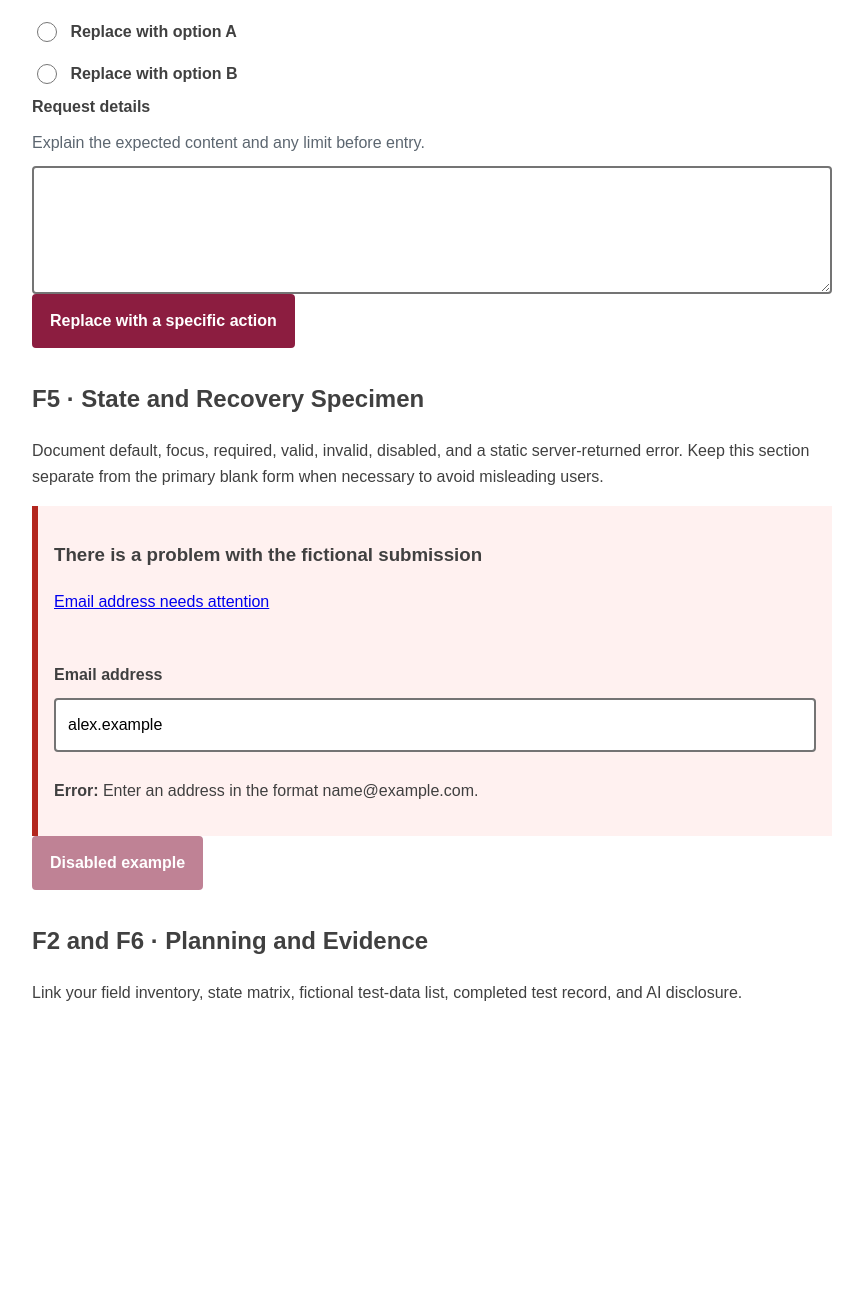
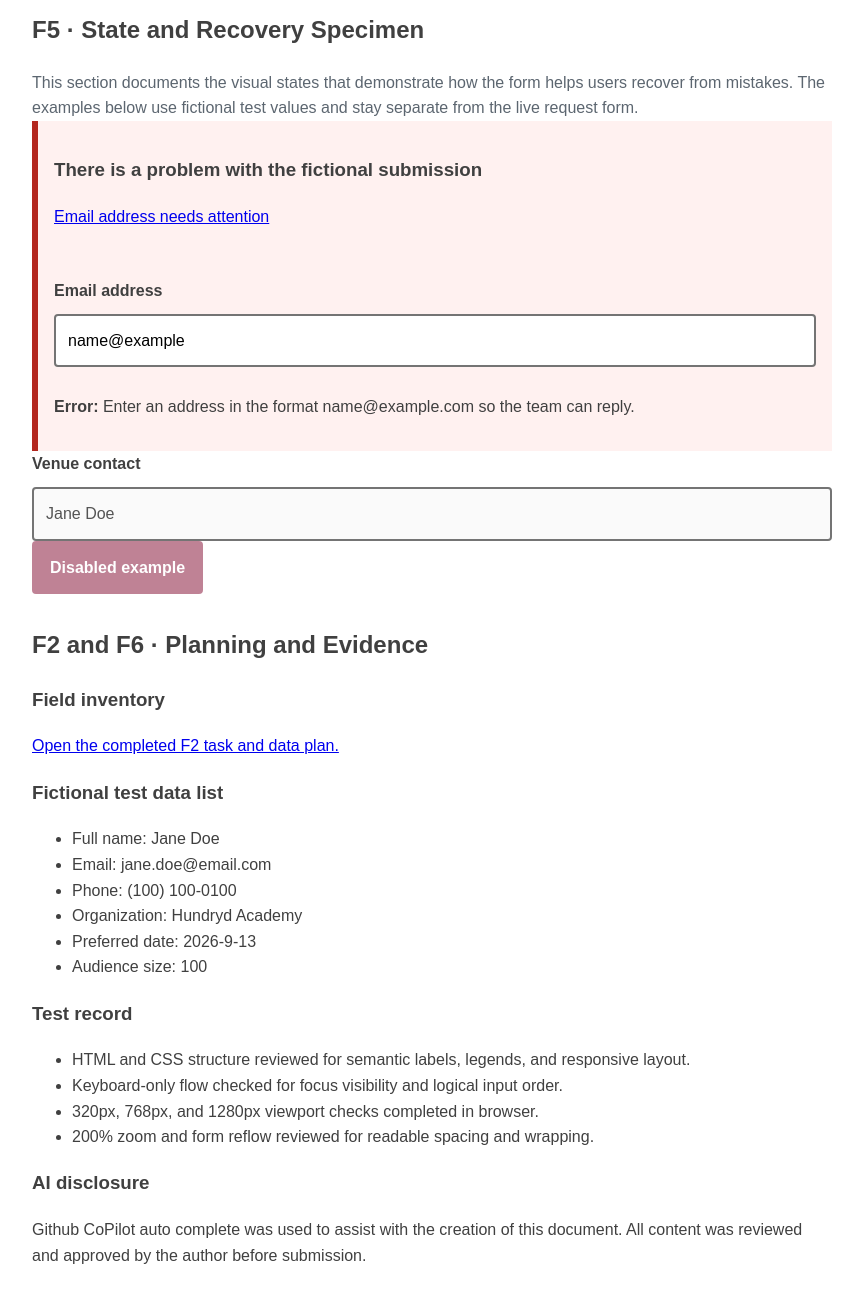
Before and after one commit to Hundryd/GIT337-ASSESSMENT-Inclusive-Form-Flow-Starter, a plain HTML site: page index.html in a window 1280 px wide. Shown: the part 3820-5120 px from the top of the page, without its empty margins (208-1071 px from the left). Before the commit the page ends 4874 px from the top, so only its background shows below. Drawn offline with Linux system fonts and the light colour scheme.

Commit message:
formatted html and updated documentation/state recovery

```diff
--- a/index.html
+++ b/index.html
@@ -117,31 +117,39 @@
                     <div class="field" role="group" aria-labelledby="session-format-label">
                         <p class="group-label" id="session-format-label">Session format (required)</p>
                         <div class="choice-group">
-                        <label class="choice"><input type="checkbox" name="session-format" value="virtual">Virtual livestream</label>
-                        <label class="choice"><input type="checkbox" name="session-format" value="in-person">In-person performance</label>
-                        <label class="choice"><input type="checkbox" name="session-format" value="interview">Short interview segment</label>
+                            <label class="choice"><input type="checkbox" name="session-format" value="virtual">Virtual
+                                livestream</label>
+                            <label class="choice"><input type="checkbox" name="session-format" value="in-person">In-person
+                                performance</label>
+                            <label class="choice"><input type="checkbox" name="session-format" value="interview">Short
+                                interview segment</label>
                         </div>
                     </div>
 
                     <div class="field" role="group" aria-labelledby="availability-window-label">
                         <p class="group-label" id="availability-window-label">Availability window (required)</p>
                         <div class="choice-group">
-                        <label class="choice"><input type="radio" name="availability-window" value="weekday-evening" required>Weekday evening</label>
-                        <label class="choice"><input type="radio" name="availability-window" value="weekend-afternoon" required>Weekend afternoon</label>
-                        <label class="choice"><input type="radio" name="availability-window" value="weekend-evening" required>Weekend evening</label>
+                            <label class="choice"><input type="radio" name="availability-window" value="weekday-evening"
+                                    required>Weekday evening</label>
+                            <label class="choice"><input type="radio" name="availability-window" value="weekend-afternoon"
+                                    required>Weekend afternoon</label>
+                            <label class="choice"><input type="radio" name="availability-window" value="weekend-evening"
+                                    required>Weekend evening</label>
                         </div>
                     </div>
 
                     <div class="field">
                         <label for="details">Request details (required)</label>
-                    <p class="help" id="details-help">Share the event goals, timing, audience, and any technical needs.</p>
+                        <p class="help" id="details-help">Share the event goals, timing, audience, and any technical needs.
+                        </p>
                         <textarea id="details" name="details" aria-describedby="details-help" required></textarea>
                     </div>
 
                     <div class="field">
                         <label class="choice checkbox-choice" for="consent">
                             <input id="consent" name="consent" type="checkbox" required>
-                        I confirm that this request uses fictional test information only and that I understand the team will review it for a follow-up.
+                            I confirm that this request uses fictional test information only and that I understand the team
+                            will review it for a follow-up.
                         </label>
                     </div>
                 </fieldset>
@@ -173,41 +181,71 @@
                 </div>
             </section>
 
-
-                <label class="choice">
-                    <input type="radio" name="request_type" value="option-a"> Replace with option A</label>
-                <label class="choice"><input type="radio" name="request_type" value="option-b"> Replace with option
-                    B</label>
-            </fieldset>
-            <div class="field">
-                <label for="details">Request details</label>
-                <p class="help" id="details-help">Explain the expected content and any limit before entry.</p>
-                <textarea id="details" name="details" aria-describedby="details-help"></textarea>
-            </div>
-            <button type="submit">Replace with a specific action</button>
-        </form>
             <section id="states">
                 <h2>F5 · State and Recovery Specimen</h2>
-            <p>Document default, focus, required, valid, invalid, disabled, and a static server-returned error. Keep
-                this section separate from the primary blank form when necessary to avoid misleading users.</p>
+                <p class="help">This section documents the visual states that demonstrate how the form helps users recover
+                    from mistakes. The examples below use fictional test values and stay separate from the live request
+                    form.</p>
+
                 <div class="error-summary">
                     <h3>There is a problem with the fictional submission</h3>
                     <p><a href="#error-example">Email address needs attention</a></p>
                 </div>
+
                 <div class="field field-error">
                     <label for="error-example">Email address</label>
-                <input id="error-example" type="email" value="alex.example" aria-invalid="true"
-                    aria-describedby="error-message">
-                <p id="error-message"><strong>Error:</strong> Enter an address in the format name@example.com.</p>
+                    <input id="error-example" type="email" value="name@example" aria-describedby="error-message" required>
+                    <p id="error-message"><strong>Error:</strong> Enter an address in the format name@example.com so the
+                        team can reply.</p>
                 </div>
-            <button type="button" disabled>Disabled example</button>
+
+                <div class="state-row">
+                    <div class="field field-disabled">
+                        <label for="disabled-example">Venue contact</label>
+                        <input id="disabled-example" type="text" value="Jane Doe" disabled>
+                    </div>
+
+                    <button type="button" class="secondary-button" disabled>Disabled example</button>
+                </div>
             </section>
+
             <section id="documentation">
                 <h2>F2 and F6 · Planning and Evidence</h2>
-            <p>Link your field inventory, state matrix, fictional test-data list, completed test record, and AI
-                disclosure.</p>
+                <div class="evidence-grid">
+                    <article class="evidence-card">
+                        <h3>Field inventory</h3>
+                        <p><a href="field-inventory-template.html">Open the completed F2 task and data plan.</a></p>
+                    </article>
+
+                    <article class="evidence-card">
+                        <h3>Fictional test data list</h3>
+                        <ul>
+                            <li>Full name: Jane Doe</li>
+                            <li>Email: jane.doe@email.com</li>
+                            <li>Phone: (100) 100-0100</li>
+                            <li>Organization: Hundryd Academy</li>
+                            <li>Preferred date: 2026-9-13</li>
+                            <li>Audience size: 100</li>
+                        </ul>
+                    </article>
+
+                    <article class="evidence-card">
+                        <h3>Test record</h3>
+                        <ul>
+                            <li>HTML and CSS structure reviewed for semantic labels, legends, and responsive layout.</li>
+                            <li>Keyboard-only flow checked for focus visibility and logical input order.</li>
+                            <li>320px, 768px, and 1280px viewport checks completed in browser.</li>
+                            <li>200% zoom and form reflow reviewed for readable spacing and wrapping.</li>
+                        </ul>
+                    </article>
+
+                    <article class="evidence-card">
+                        <h3>AI disclosure</h3>
+                        <p>Github CoPilot auto complete was used to assist with the creation of this document.
+                            All content was reviewed and approved by the author before submission.</p>
+                    </article>
+                </div>
             </section>
         </main>
     </body>
-
 </html>
```
Lines whose indentation alone changed are shown as unchanged.
